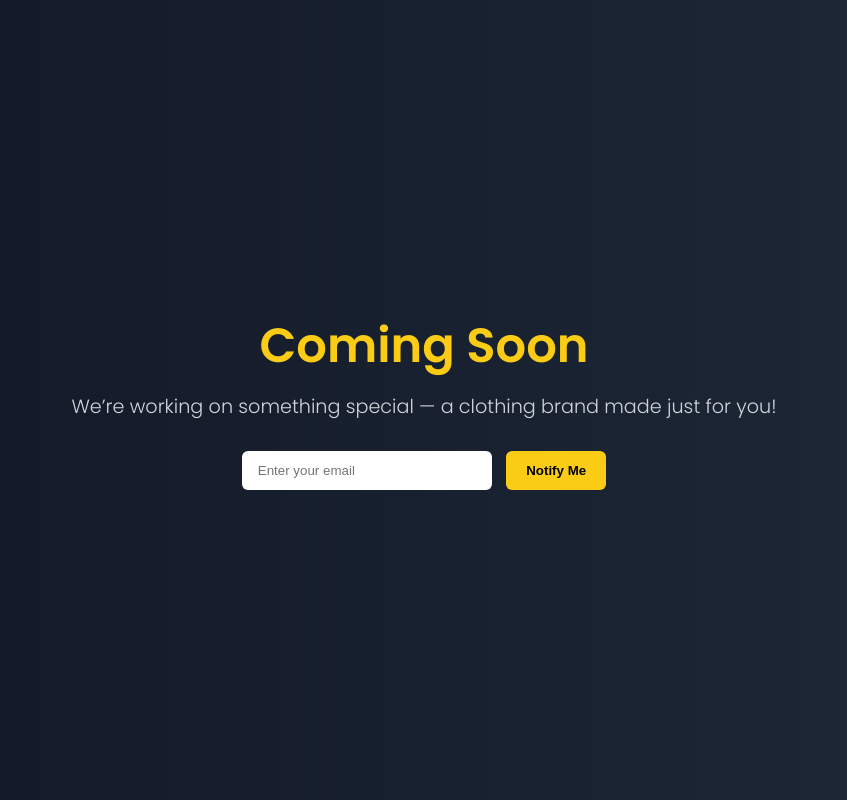
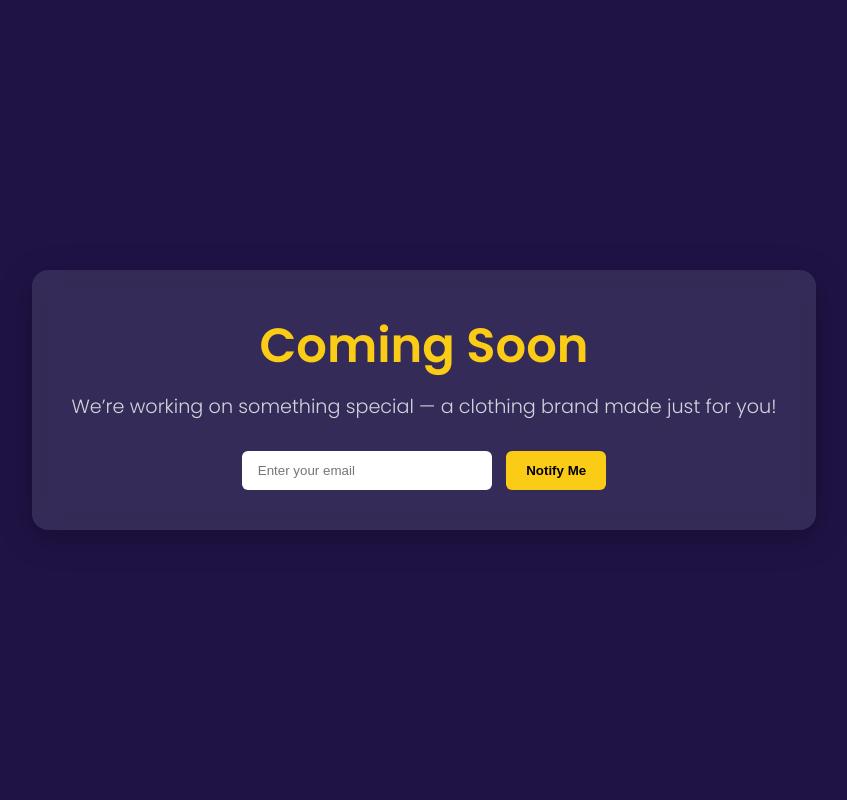
Before and after one commit to Neerajkumar2573/neerajkumar2573, a plain HTML site: page index.html in a window 1280 px wide. Shown: the whole page, without its empty margins (216-1063 px from the left). Drawn offline with Linux system fonts and the light colour scheme.

Commit message:
index.html

```diff
--- a/index.html
+++ b/index.html
@@ -3,7 +3,7 @@
 <head>
   <meta charset="UTF-8" />
   <meta name="viewport" content="width=device-width, initial-scale=1.0" />
-  <title>Launching Soon | Neerambara </title>
+  <title>Coming Soon</title>
   <link href="https://fonts.googleapis.com/css2?family=Poppins:wght@300;600&display=swap" rel="stylesheet">
   <style>
     * {
@@ -11,15 +11,22 @@
     }
     body {
       height: 100vh;
-      background: linear-gradient(to right, #111827, #1f2937);
+      background-color: #1f1346; /* solid dark blue */
       font-family: 'Poppins', sans-serif;
-      color: #fff;
       display: flex;
       align-items: center;
       justify-content: center;
+      padding: 20px;
+    }
+    .blur-container {
+      background: rgba(255, 255, 255, 0.1); /* light translucent */
+      backdrop-filter: blur(12px);
+      -webkit-backdrop-filter: blur(12px);
+      border-radius: 16px;
+      padding: 40px;
       text-align: center;
-      flex-direction: column;
-      padding: 20px;
+      color: #fff;
+      box-shadow: 0 8px 32px rgba(0, 0, 0, 0.3);
     }
     h1 {
       font-size: 3rem;
@@ -55,12 +62,13 @@
   </style>
 </head>
 <body>
+  <div class="blur-container">
     <h1>Coming Soon</h1>
     <p>We’re working on something special — a clothing brand made just for you!</p>
-
     <form action="https://formsubmit.co/neerajkumar821033@gmail.com" method="POST">
       <input type="email" name="email" placeholder="Enter your email" required />
       <button type="submit">Notify Me</button>
     </form>
+  </div>
 </body>
 </html>
```
Lines whose indentation alone changed are shown as unchanged.
